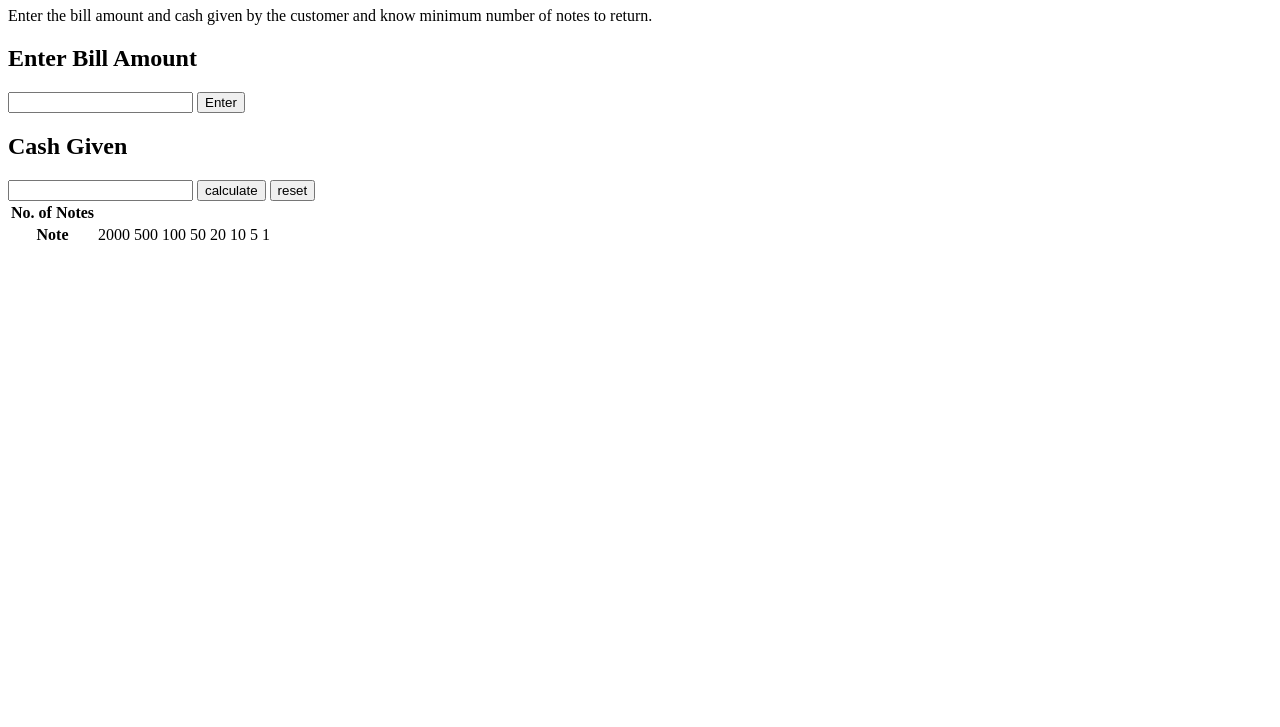
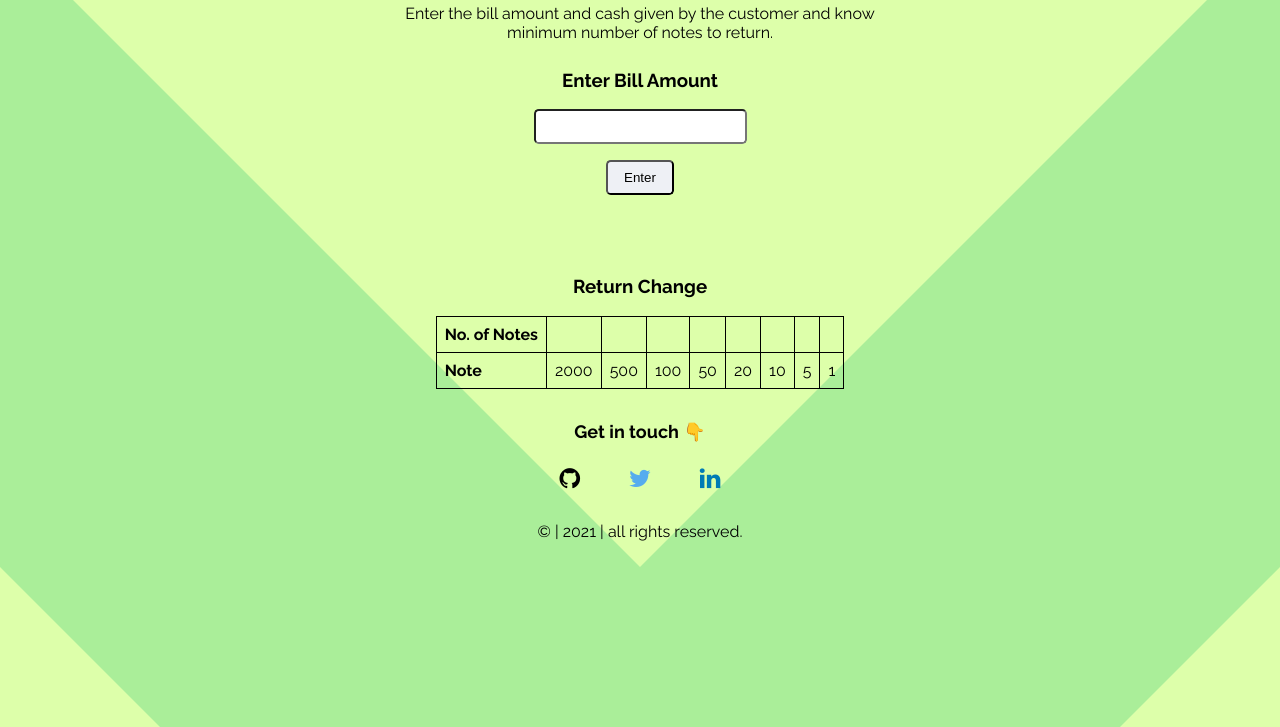
Before and after one commit to mayurcodes/cash-register, a plain HTML site: page index.html in a window 1280 px wide. Shown: the part 73-800 px from the top of the page. Drawn offline with Linux system fonts and the light colour scheme.

Commit message:
html updated

```diff
--- a/app.js
+++ b/app.js
@@ -3,37 +3,49 @@ var inputBillAmount = document.querySelector("#input-bill");
 var inputCash = document.querySelector("#input-cash");
 var btnCashGiven = document.querySelector("#btn-calculate");
 var notesOutput = document.querySelectorAll(".notes");
+var output = document.querySelector("#output");
 
+var billAmount = 0;
+var cashGiven = 0;
 const totalNotes = [2000, 500, 100, 50, 20, 10, 5, 1];
 
+function clickEventHandler() {
+    billAmount = Number(inputBillAmount.value);
 
-function clickEventHandler(){
-    var billAmount = inputBillAmount.value;
-
-    if(billAmount <= 0){
-        console.log("enter valid amount");
+    if (billAmount > 0) {
+        document.getElementById('hide').style.display = "block"
+        output.innerText = "";
+    } else {
+        output.innerText = "Please enter valid amount..";
     }
 }
 
-function calculateEventHandler(){
-    var billAmount = inputBillAmount.value;
-    var cashGiven = inputCash.value;
-    numberOfNotes(billAmount, cashGiven);
+function calculateEventHandler() {
+    cashGiven = Number(inputCash.value);
+    var cashToBeGiven = cashGiven - billAmount;
+    var i = 0;
 
-}
+    if (billAmount < cashGiven) {
+        for ( i = 0; i < totalNotes.length; i++) {
+            var numOfNotes = Math.floor(cashToBeGiven / totalNotes[i]);
+            cashToBeGiven %= totalNotes[i];
+            notesOutput[i].innerText = numOfNotes;
+        }
+        output.innerText = "";
 
-function numberOfNotes(bill, cash){
-    var cashToBeGiven = cash - bill;
+    } else if (billAmount == cashGiven) {
+        output.innerText = "That's perfect cash paid...😎";
 
-    if(bill>cash){
-        console.log("Cash given must be greater than the bill amount");
-    }
+        for ( i in totalNotes) {
+            notesOutput[i].innerText = 0;
+        }
 
-    for(var i=0; i<totalNotes.length; i++){
-        var numOfNotes = Math.floor(cashToBeGiven / totalNotes[i]);
-        console.log(numOfNotes);
-        cashToBeGiven %= totalNotes[i];
-        notesOutput[i].innerText = numOfNotes;
+    } else {
+        output.innerText = "Cash given must be same or greater than the bill amount..";
+
+        for ( i in totalNotes) {
+            notesOutput[i].innerText = 0;
+        }
     }
 
 }
--- a/index.html
+++ b/index.html
@@ -6,6 +6,8 @@
     <meta http-equiv="X-UA-Compatible" content="IE=edge">
     <meta name="viewport" content="width=device-width, initial-scale=1.0">
     <title>Cash Register</title>
+    <link rel="stylesheet" href="https://cdnjs.cloudflare.com/ajax/libs/font-awesome/4.7.0/css/font-awesome.min.css">
+
     <link rel="stylesheet" href="style.css" />
 </head>
 
@@ -13,20 +15,21 @@
     <h1>Cash Register Manager</h1>
     <p>Enter the bill amount and cash given by the customer and know
         minimum number of notes to return.</p>
-    <div>
-        <h2>Enter Bill Amount</h2>
+    <div class="container-center">
+        <h3>Enter Bill Amount</h3>
         <input id="input-bill" type="number" />
         <button id="btn-bill">Enter</button>
     </div>
 
-    <div>
-        <h2>Cash Given</h2>
+    <div class="container-center" id="hide" style="display: none;">
+        <h3>Cash Given</h3>
         <input id="input-cash" type="number" />
         <button id="btn-calculate">calculate</button>
-        <button id="btn-reset">reset</button>
     </div>
+    <div id="output"></div>
 
-    <div>
+    <div class="container-center">
+        <h3>Return Change</h3>
         <table>
             <tr>
                 <th>No. of Notes</th>
@@ -53,7 +56,25 @@
         </table>
     </div>
 
-    <script src="app.js"></script>
+    <footer class="footer">
+        <div class="footer-header">Get in touch 👇</div>
+        <ul class="social-links list-non-bullet">
+            <li class="list-item-inline">
+                <a class="link fa fa-github" href="https://github.com/mayurcodes"></a>
+            </li>
+            <li class="list-item-inline">
+                <a class="link fa fa-twitter" href="https://twitter.com/login?lang=en"></a>
+            </li>
+            <li class="list-item-inline">
+                <a class="link fa fa-linkedin" href="https://www.linkedin.com/login"></a>
+            </li>
+        </ul>
+        <p class="copyright">
+            &copy; | 2021 | all rights reserved.
+        </p>
+    </footer>
+
+    <script type="text/javascript" src="app.js"></script>
 </body>
 
 </html>
--- a/style.css
+++ b/style.css
@@ -0,0 +1,136 @@
+@import url('https://fonts.googleapis.com/css2?family=Raleway:wght@400;700&display=swap');
+
+:root {
+    --btn-bg-color: #EEF0F5;
+    --btn-bg-hover-color: #B2B9C2;
+    --btn-hover-text-color: #5F6164;
+    --twitter-color: #55ACEE;
+    --linkedin-color: #007BB5;
+}
+
+body {
+    font-family: 'Raleway', sans-serif;
+    margin: 0px;
+    background-image: url("/images/repeating-chevrons.svg");
+    background-repeat: no-repeat;
+    background-size: cover;
+    background-attachment: fixed;
+}
+
+.container-center, h1, p {
+    max-width: 500px;
+    padding: 0rem 1rem;
+    margin: auto;
+    text-align: center;
+}
+
+h1{
+    padding: 1rem;
+}
+
+p{
+    padding: 0.5rem;
+    font-size: medium;
+}
+
+table, th, td{
+    border: 1px solid black;
+    border-collapse: collapse;
+    padding: 0.5rem;
+    margin: auto;
+    text-align: left;
+}
+
+input {
+    padding: 0.5rem 1rem;
+    border-radius: 0.3rem;
+    display: block;
+    margin: auto;
+}
+
+/* hide arrows from input number field */
+input::-webkit-inner-spin-button,
+input::-webkit-outer-spin-button {
+    -webkit-appearance: none;
+    margin: 0rem;
+}
+
+#output {
+    text-align: center;
+    margin: 0rem 0rem 4rem 0rem;
+    font-size: large;
+}
+
+#btn-bill, #btn-calculate {
+    background-color: var(--btn-bg-color);
+    color: black;
+    margin: 1rem;
+    padding: 0.5rem 1rem;
+    border-radius: 0.3rem;
+    cursor: pointer;
+}
+
+#btn-bill:hover, #btn-calculate:hover {
+    background-color: var(--btn-bg-hover-color);
+    color: var(--btn-hover-text-color);
+}
+
+.link {
+    text-decoration: none;
+    padding: 0.5rem 1rem;
+    box-sizing: border-box;
+}
+
+.list-non-bullet {
+    list-style: none;
+}
+
+.list-item-inline {
+    display: inline;
+    padding: 0rem 0.5rem;
+}
+
+.footer {
+    padding: 2rem 1rem;
+    border-top-right-radius: 1rem;
+    text-align: center;
+    color: black;
+}
+
+.footer .footer-header {
+    font-weight: bold;
+    font-size: large;
+}
+
+/* .footer .link {
+    color: black;
+} */
+
+.footer ul {
+    padding-inline-start: 0px;
+}
+
+.fa {
+    padding: 0.5rem;
+    font-size: x-large;
+    width: 50px;
+    text-align: center;
+    text-decoration: none;
+}
+
+.fa:hover {
+    opacity: 0.6;
+}
+
+.fa-twitter {
+    color: var(--twitter-color);
+}
+
+.fa-linkedin {
+
+    color: var(--linkedin-color);
+}
+
+.fa-github {
+    color: black;
+}
```
Also changed, not shown: images/repeating-chevrons.svg (added).
